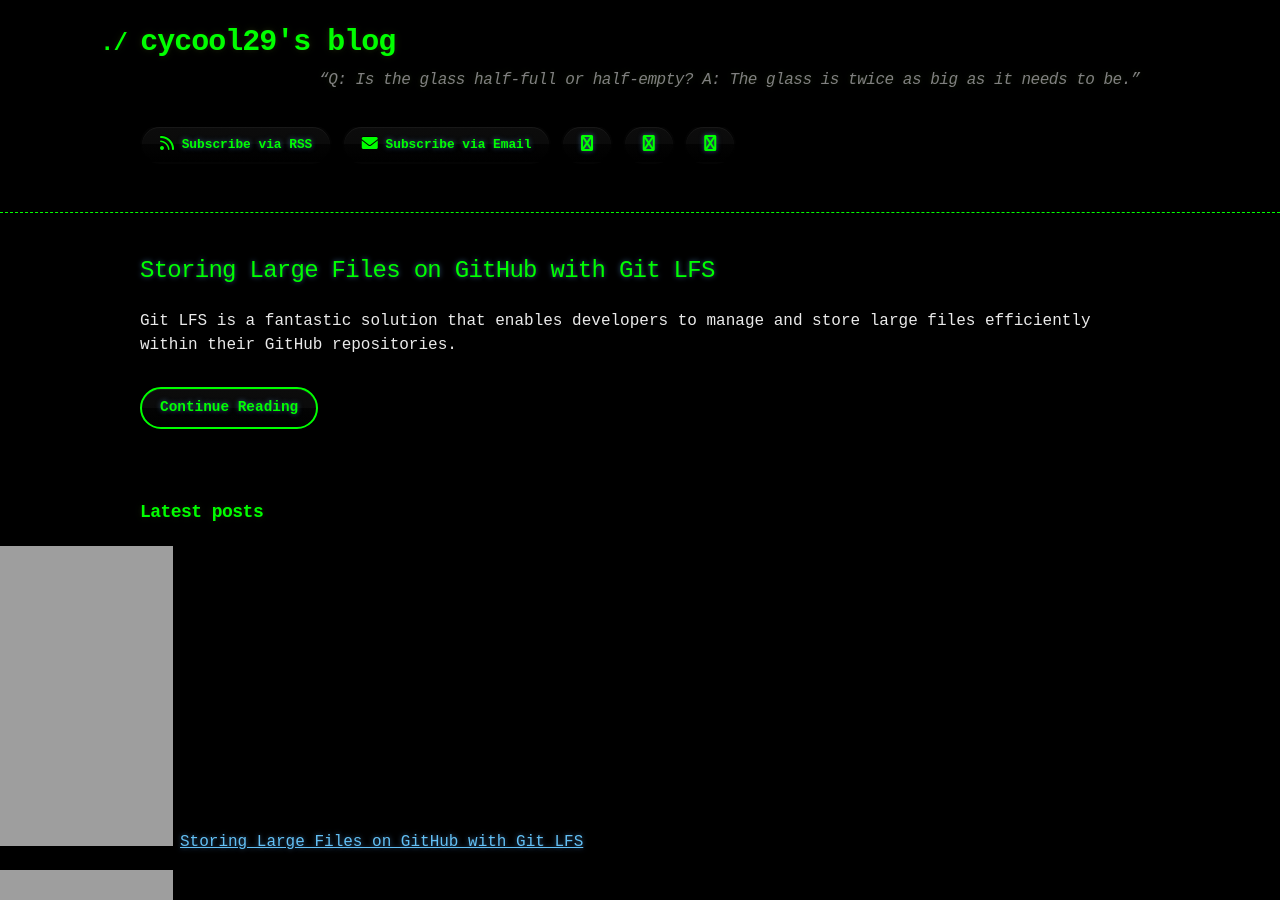
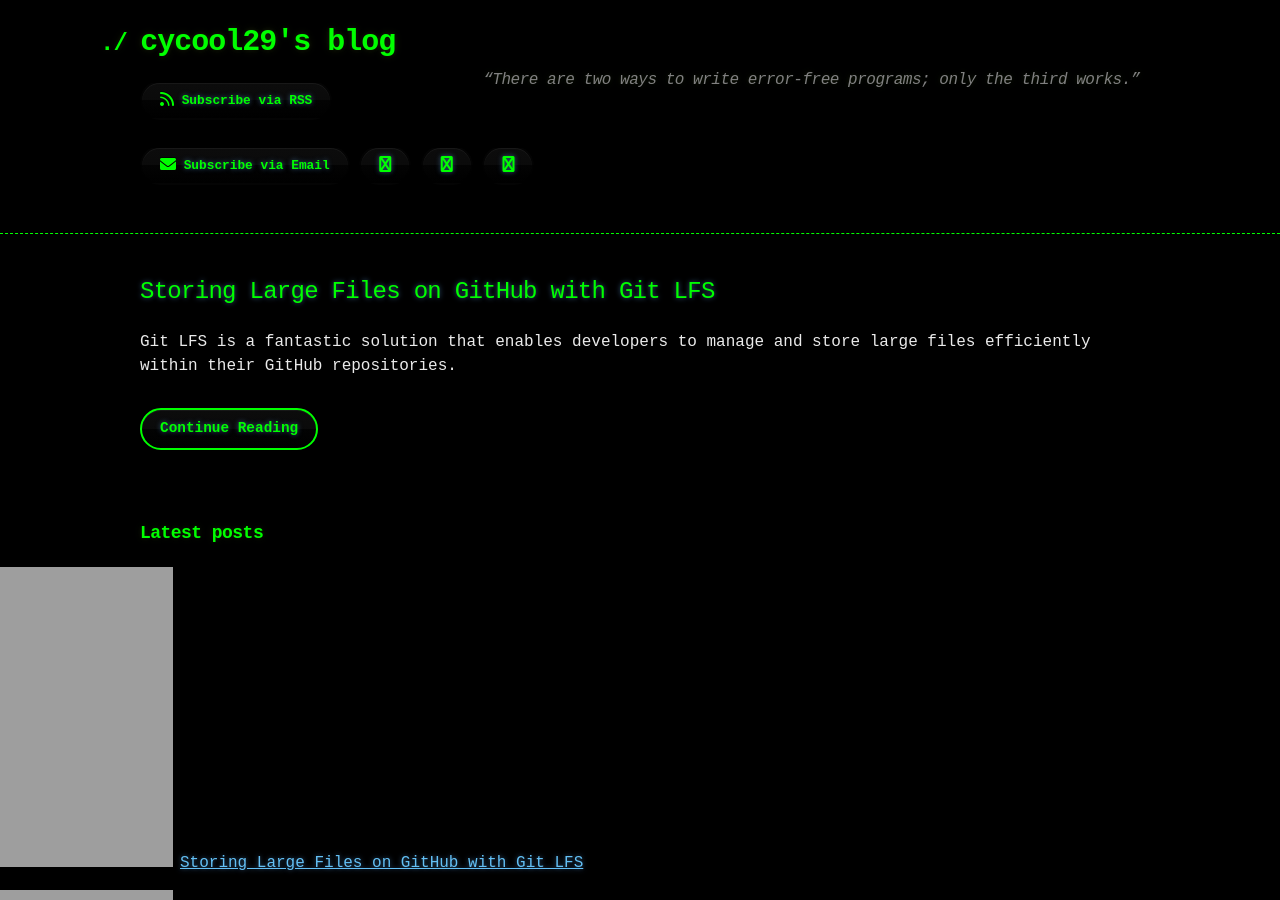
Before and after one commit to cycool29/cycool29.github.io, a Jekyll site: the page built from index.md, in a window 1280 px wide and 900 px high. Built offline with Jekyll 4.4.1, drawn with Linux system fonts in a browser that asks for light colours; a style sheet for code colours, icons or effects is not loaded.

Commit message:
Update quotes

```diff
--- a/_config.yml
+++ b/_config.yml
@@ -1,5 +1,5 @@
 title: cycool29's blog
-description: "“Q: Is the glass half-full or half-empty? A: The glass is twice as big as it needs to be.” "
+description: "“There are two ways to write error-free programs; only the third works.” "
 bio: A high school student. Intermediate in Python, Git, Bash. Learning JavaScript. He/Him. "
 author: cycool29
 url: https://cycool29.github.io
```
